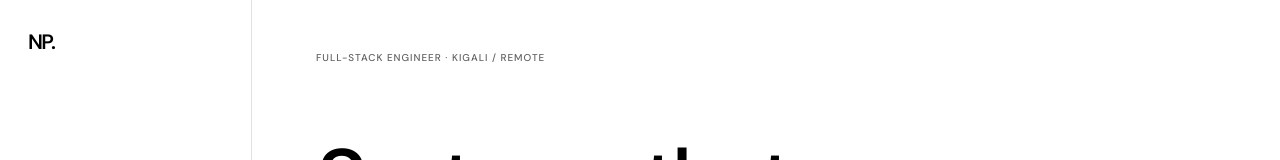
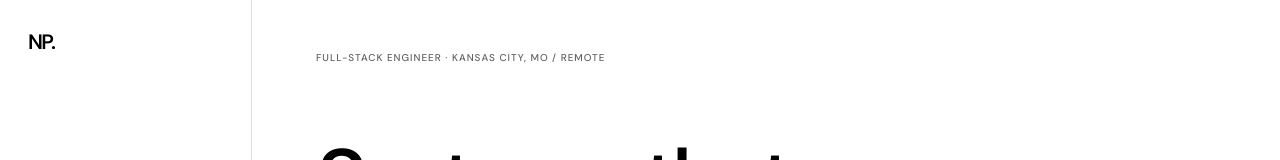
Before and after one commit to nishimweprince/nishimweprince, a Next.js app in the folder portfolio/: page / in a window 1280 px wide. Shown: the top 160 px of the page. Built offline with nearby package versions, Linux system fonts and the light colour scheme.

Commit message:
Update Header component to reflect new location
- Changed the location description in the Header component from "Kigali / Remote" to "Kansas City, MO / Remote" for accuracy.

```diff
--- a/portfolio/src/components/Header.tsx
+++ b/portfolio/src/components/Header.tsx
@@ -12,7 +12,7 @@ export default function Header() {
         <a className="mobile-contact" href="mailto:princeelysee@gmail.com">Let&apos;s talk</a>
       </div>
 
-      <p className="eyebrow hero-eyebrow">Full-stack engineer · Kigali / Remote</p>
+      <p className="eyebrow hero-eyebrow">Full-stack engineer · Kansas City, MO / Remote</p>
       <h1>
         Systems that
         <span>hold.</span>
```
